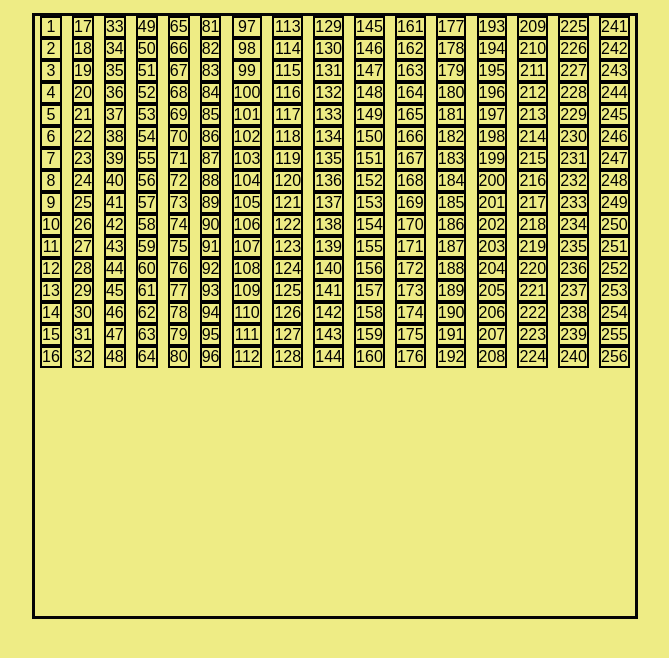
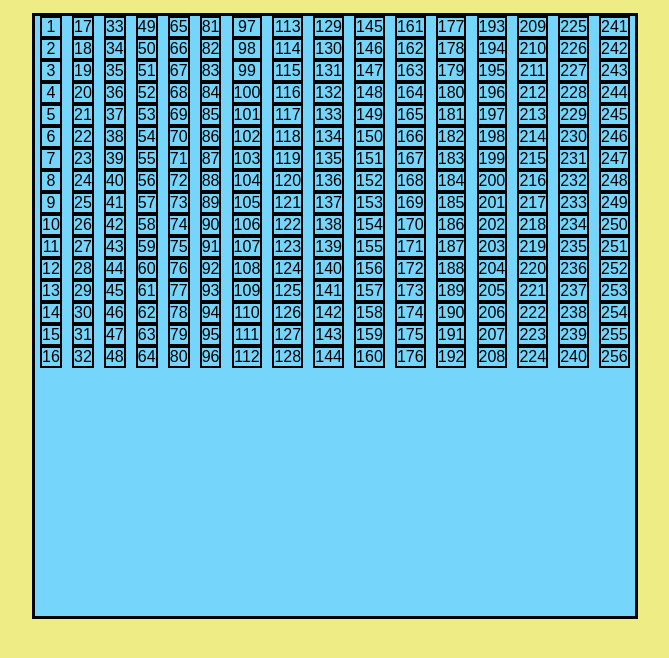
Before and after one commit to marahsang/Etch-a-Sketch, a plain HTML site: page index.html in a window 1280 px wide. Shown: the part 70-728 px from the top of the page, without its empty margins (305-974 px from the left). Drawn offline with Linux system fonts and the light colour scheme.

Commit message:
Add background Color to screen box

```diff
--- a/index.css
+++ b/index.css
@@ -37,4 +37,5 @@
     width: 600px;
     height: 600px;
     border: 3px solid #050505;
+    background-color: #76d5fa;
   }
```
